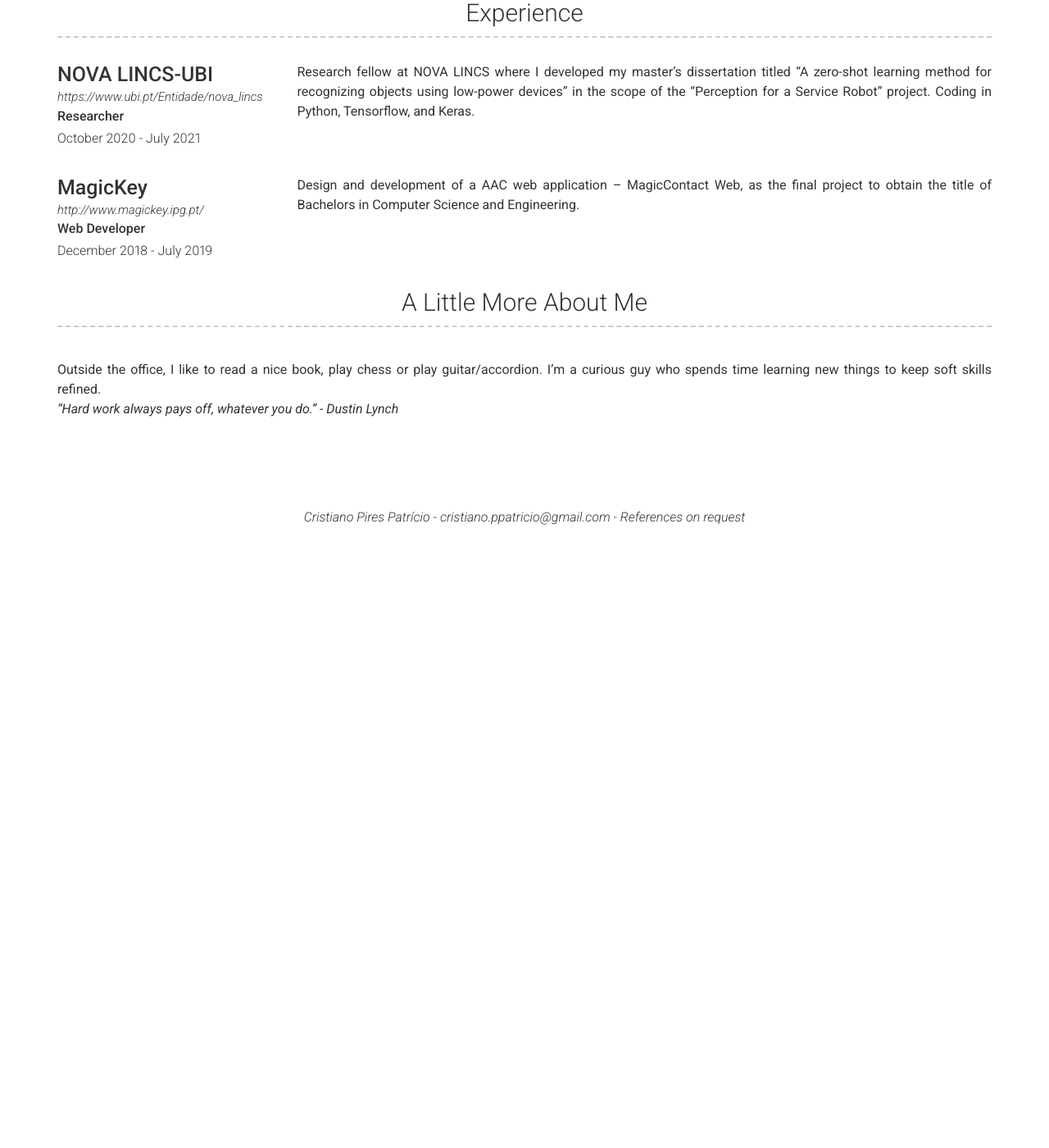
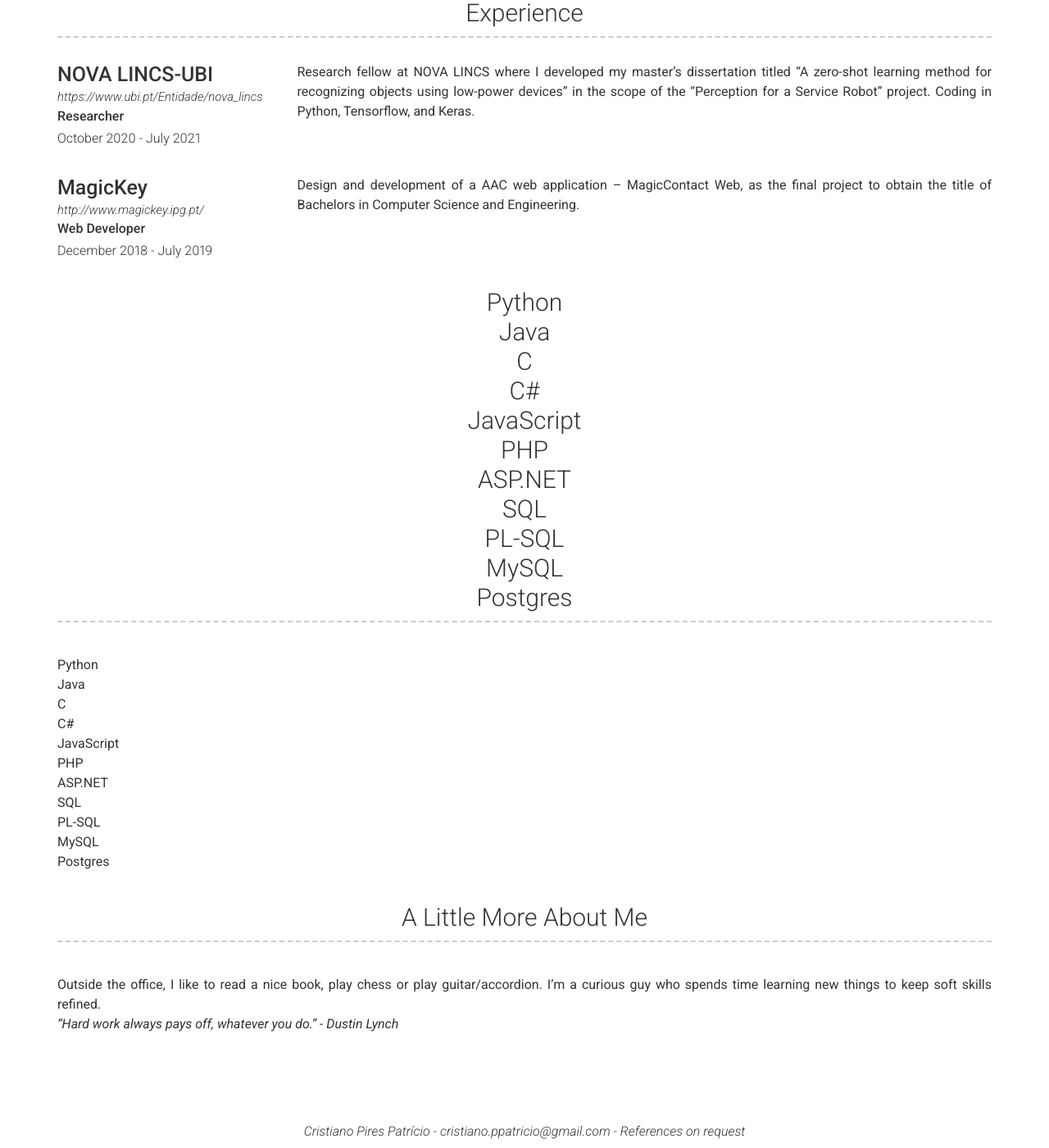
Before and after one commit to CristianoPatricio/cristianopatricio.github.io, a Jekyll site: the page built from index.md, in a window 1280 px wide and 1400 px high, scrolled down 554 px. Shown: the whole window at 82% size. Built offline with Jekyll 4.4.1, drawn with Linux system fonts in a browser that asks for light colours; nearby versions of some CDN libraries; before the commit the page ends 1204 px from its top, so only the background shows below that.

Commit message:
Update _config.yml

```diff
--- a/_config.yml
+++ b/_config.yml
@@ -48,6 +48,21 @@ about_content: | # this will include new lines to allow paragraphs
 # Education Section
 # education_title: Education #(Use this to override about education section title)
 
+# Programming Skills Section
+# programming: Programming Skills
+programming: |
+  Python <br>
+  Java <br>
+  C <br>
+  C# <br>
+  JavaScript <br>
+  PHP <br>
+  ASP.NET <br>
+  SQL <br>
+  PL-SQL <br>
+  MySQL <br>
+  Postgres
+
 # More Section
 # more_title: A Little More About Me #(Use this to override about more section title)
 more_content: | # this will include new lines to allow paragraphs
```
